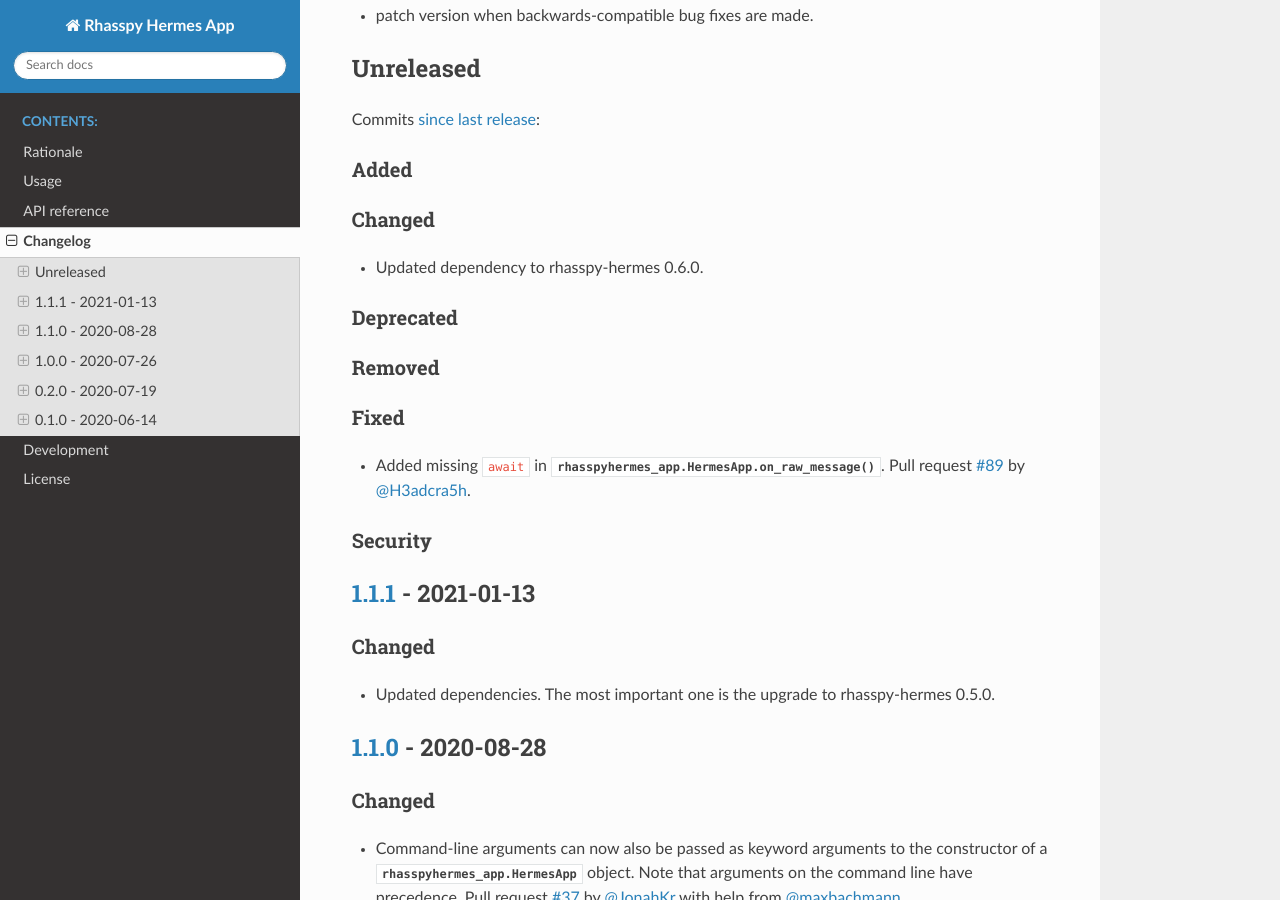
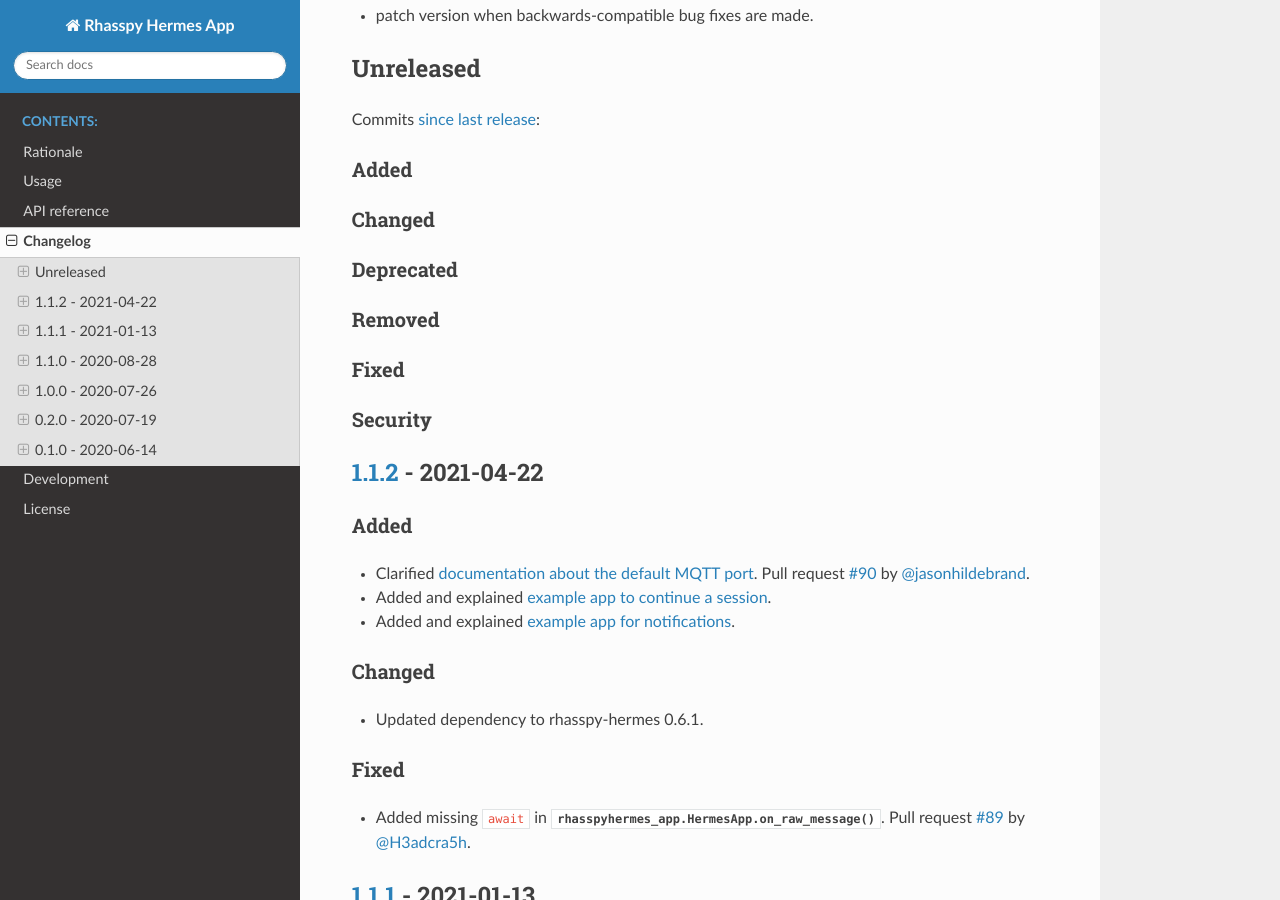
Before and after one commit to rhasspy/rhasspy-hermes-app, a Sphinx documentation site: the page built from docs/changelog.rst, in a window 1280 px wide and 900 px high, scrolled down 372 px. Built offline with Sphinx 7.4.7 and the Read the Docs theme 2.0.0, drawn with Linux system fonts in a browser that asks for light colours; the version number could not be read and is left out.

Commit message:
Release 1.1.2

```diff
--- a/docs/changelog.rst
+++ b/docs/changelog.rst
@@ -22,15 +22,13 @@
 
 Commits `since last release`_:
 
-.. _`since last release`: https://github.com/rhasspy/rhasspy-hermes-app/compare/v1.1.1...HEAD
+.. _`since last release`: https://github.com/rhasspy/rhasspy-hermes-app/compare/v1.1.2...HEAD
 
 Added
 =====
 
 Changed
 =======
-
-- Updated dependency to rhasspy-hermes 0.6.0.
 
 Deprecated
 ==========
@@ -41,10 +39,31 @@
 Fixed
 =====
 
-- Added missing ``await`` in :meth:`rhasspyhermes_app.HermesApp.on_raw_message`. Pull request `#89 <https://github.com/rhasspy/rhasspy-hermes-app/pull/89>`_ by `@H3adcra5h <https://github.com/H3adcra5h>`_.
-
 Security
 ========
+
+*********************
+`1.1.2`_ - 2021-04-22
+*********************
+
+.. _`1.1.2`: https://github.com/rhasspy/rhasspy-hermes-app/releases/tag/v1.1.2
+
+Added
+=====
+
+- Clarified `documentation about the default MQTT port <https://rhasspy-hermes-app.readthedocs.io/en/latest/usage.html#connecting-to-rhasspy>`_. Pull request `#90 <https://github.com/rhasspy/rhasspy-hermes-app/pull/90>`_ by `@jasonhildebrand <https://github.com/jasonhildebrand>`_.
+- Added and explained `example app to continue a session <https://rhasspy-hermes-app.readthedocs.io/en/latest/usage.html#continuing-a-session>`_.
+- Added and explained `example app for notifications <https://rhasspy-hermes-app.readthedocs.io/en/latest/usage.html#notifying-the-user>`_.
+
+Changed
+=======
+
+- Updated dependency to rhasspy-hermes 0.6.1.
+
+Fixed
+=====
+
+- Added missing ``await`` in :meth:`rhasspyhermes_app.HermesApp.on_raw_message`. Pull request `#89 <https://github.com/rhasspy/rhasspy-hermes-app/pull/89>`_ by `@H3adcra5h <https://github.com/H3adcra5h>`_.
 
 *********************
 `1.1.1`_ - 2021-01-13
```
Also changed, not shown: 1 other file.
